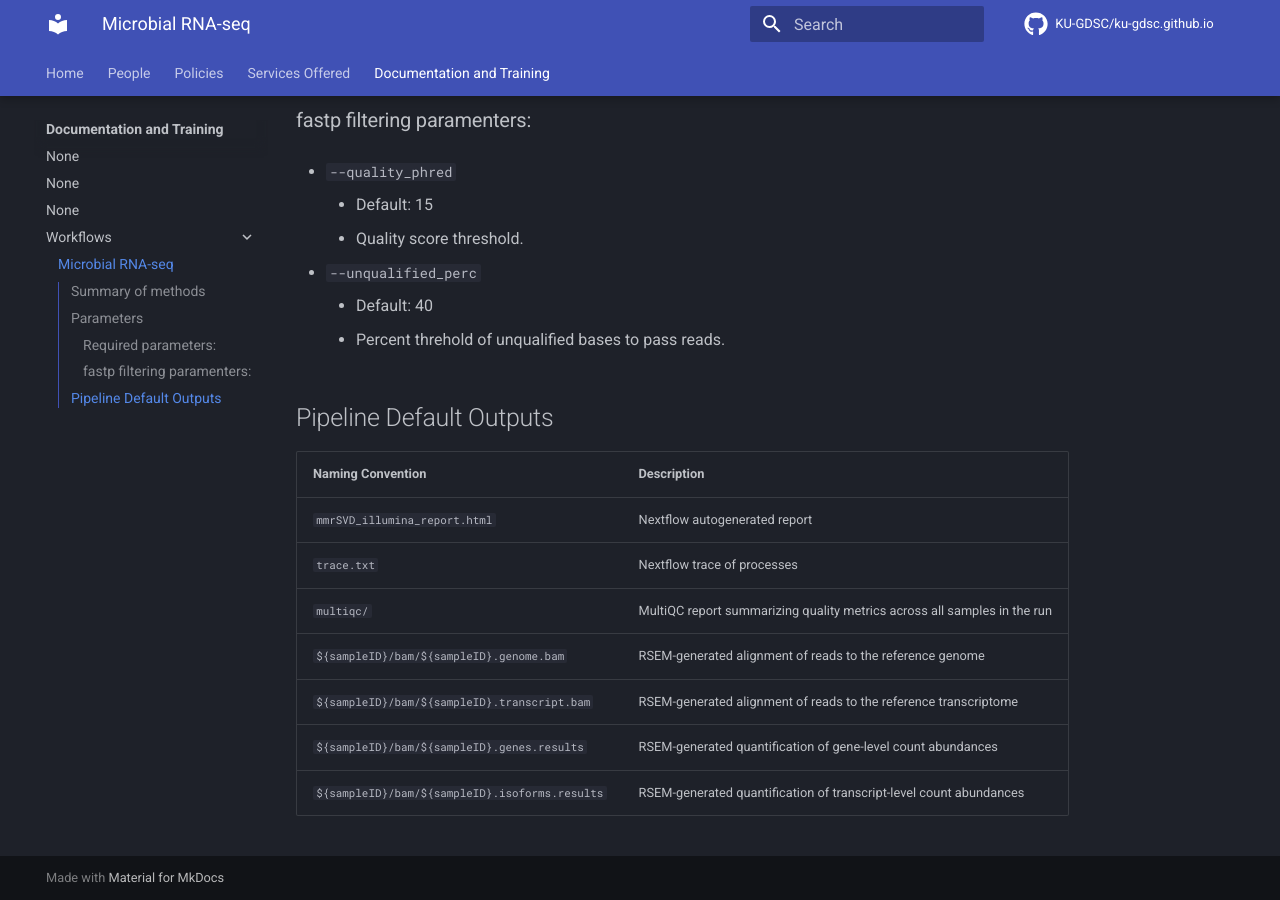
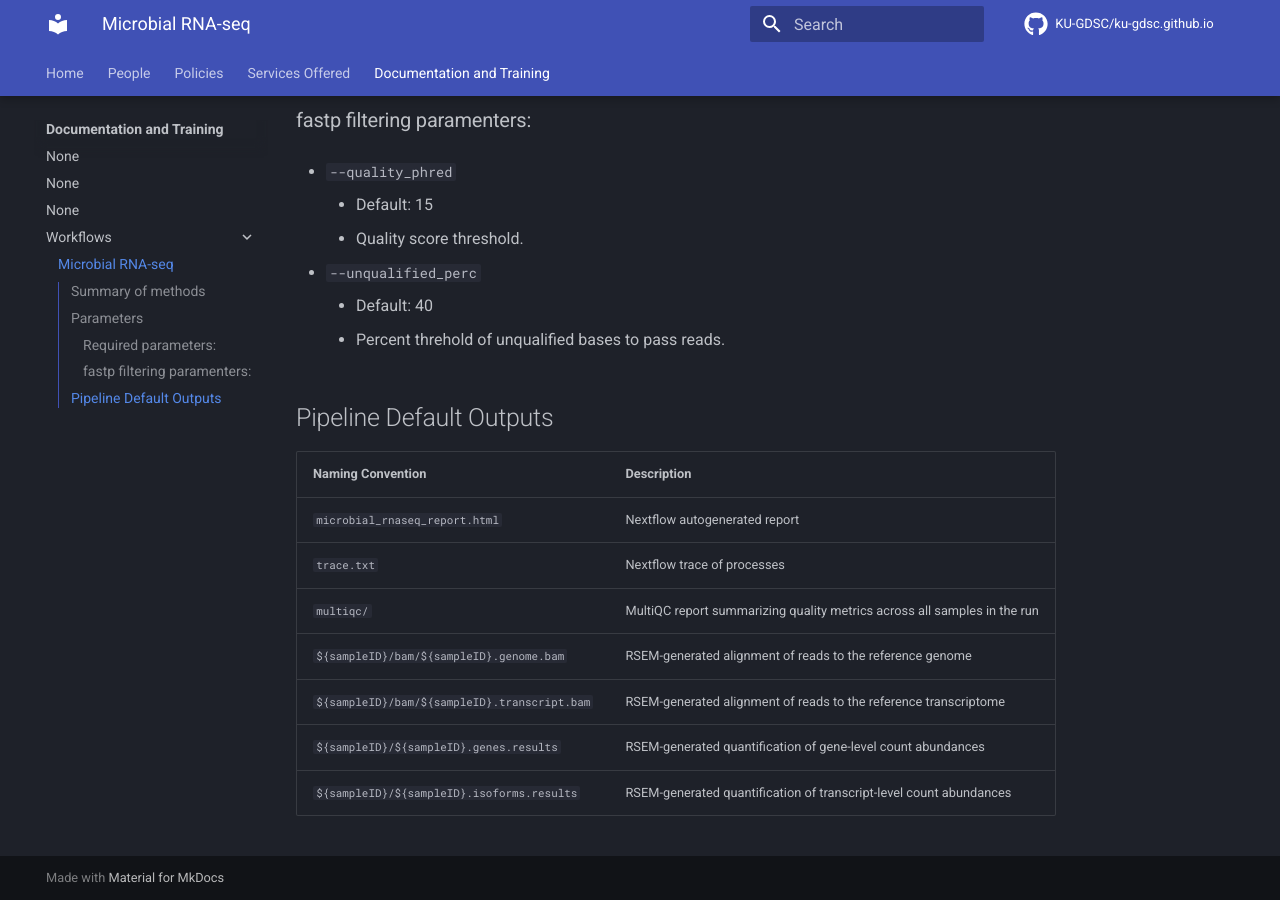
Before and after one commit to KU-GDSC/ku-gdsc.github.io, an MkDocs documentation site: the page built from docs/documentation/workflows/microbial_rnaseq.md, in a window 1280 px wide and 900 px high, scrolled down 1341 px. Built offline with MkDocs 1.6.1 and Material for MkDocs 9.7.7, drawn with Linux system fonts in a browser that asks for light colours; comment, search, counter and statistics services are not loaded; some of the changed text lies outside the part shown.

Commit message:
small revisions to workflow docs

```diff
--- a/docs/documentation/workflows/microbial_rnaseq.md
+++ b/docs/documentation/workflows/microbial_rnaseq.md
@@ -2,11 +2,11 @@
 
 ## Summary of methods
 
-* Index generated with [RSEM](https://github.com/deweylab/RSEM){:target="\_blank"}
+* Index generated with [RSEM](http://deweylab.github.io/RSEM){:target="\_blank"}
 * Filter and trim reads with [fastp](https://github.com/OpenGene/fastp){:target="\_blank"}
-* Quality checking of reads with [FastQC](https://github.com/s-andrews/FastQC){:target="\_blank"}
-* Reads mapped to reference and quantified with [RSEM](https://github.com/deweylab/RSEM){:target="\_blank"}
-* Alignment post-processing and QC with [Picard](https://github.com/broadinstitute/picard){:target="\_blank"}
+* Quality checking of reads with [FastQC](http://www.bioinformatics.babraham.ac.uk/projects/fastqc/){:target="\_blank"}
+* Reads mapped to reference and quantified with [RSEM](http://deweylab.github.io/RSEM){:target="\_blank"}
+* Alignment post-processing and QC with [Picard](https://broadinstitute.github.io/picard/){:target="\_blank"}
 * Aggregation of QC tables using [MultiQC](https://multiqc.info){:target="\_blank"}
 
 ## Parameters
@@ -26,7 +26,7 @@
     * The path to the folder that contains all the samples to be run by the pipeline. The files in this path can also be symbolic links.
 
 * `strandedness`
-    * Default: NA
+    * Default: `NA`
     * Supported options are `reverse_stranded`, `forward_stranded`, `non_stranded`
 
 * `--fasta`
@@ -56,10 +56,10 @@
 
 | Naming Convention                                                    | Description                                                                                                   |
 | -------------------------------------------------------------------- | ------------------------------------------------------------------------------------------------------------- |
-| `mmrSVD_illumina_report.html`                                        | Nextflow autogenerated report                                                                                 |
+| `microbial_rnaseq_report.html`                                        | Nextflow autogenerated report                                                                                 |
 | `trace.txt`                                                          | Nextflow trace of processes                                                                                   |
 | `multiqc/`                                                           | MultiQC report summarizing quality metrics across all samples in the run                                      |
 | `${sampleID}/bam/${sampleID}.genome.bam`                             | RSEM-generated alignment of reads to the reference genome                                                     |
 | `${sampleID}/bam/${sampleID}.transcript.bam`                         | RSEM-generated alignment of reads to the reference transcriptome                                              |
-| `${sampleID}/bam/${sampleID}.genes.results`                          | RSEM-generated quantification of gene-level count abundances                                                  |
-| `${sampleID}/bam/${sampleID}.isoforms.results`                       | RSEM-generated quantification of transcript-level count abundances                                            |
+| `${sampleID}/${sampleID}.genes.results`                          | RSEM-generated quantification of gene-level count abundances                                                  |
+| `${sampleID}/${sampleID}.isoforms.results`                       | RSEM-generated quantification of transcript-level count abundances                                            |
```
Also changed, not shown: docs/documentation/workflows/index.md (+2 -2 lines).
